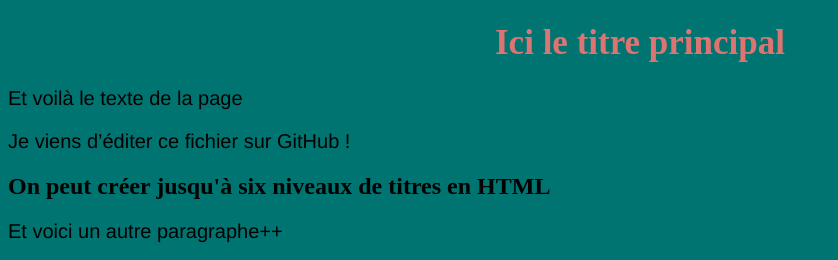
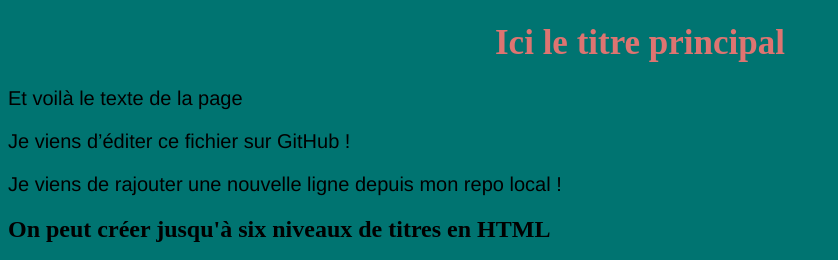
Before and after one commit to anthodess/anthodess.github.io, a plain HTML site: page index.html in a window 1280 px wide. Shown: the top 260 px of the page, without its empty margins (0-838 px from the left). Drawn offline with Linux system fonts and the light colour scheme; grey boxes are pictures that could not be loaded.

Commit message:
modification: rajout d'une ligne depuis mon repo local

```diff
--- a/index.html
+++ b/index.html
@@ -10,6 +10,7 @@
 <h1> Ici le titre principal </h1>
 <p> Et voilà le texte de la page</p>
 <p> Je viens d’éditer ce fichier sur GitHub !</p>
+<p> Je viens de rajouter une nouvelle ligne depuis mon repo local !</p>
 <h2> On peut créer jusqu'à six niveaux de titres en HTML </h2>
 <p> Et voici un autre paragraphe++ </p>
 <a href= "http://www.wildcodeschool.com"> titre du lien </a>
```
